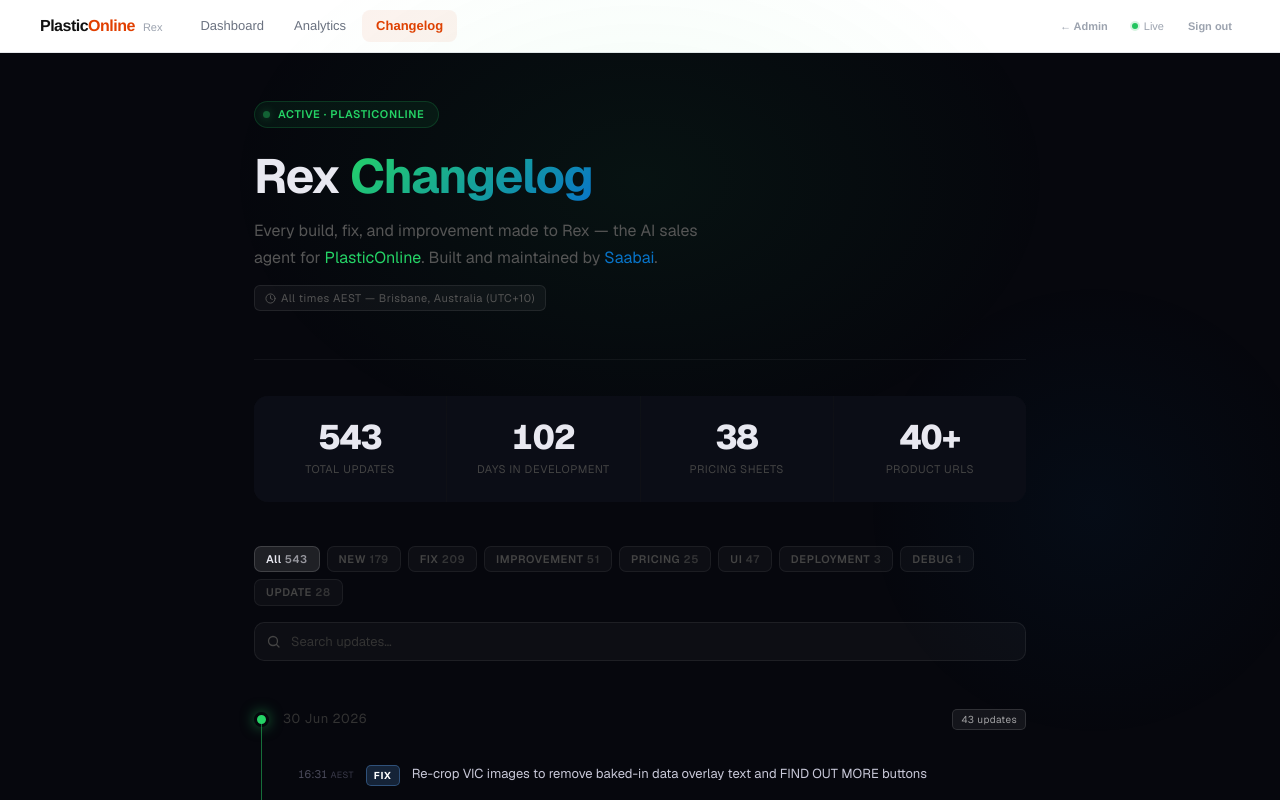
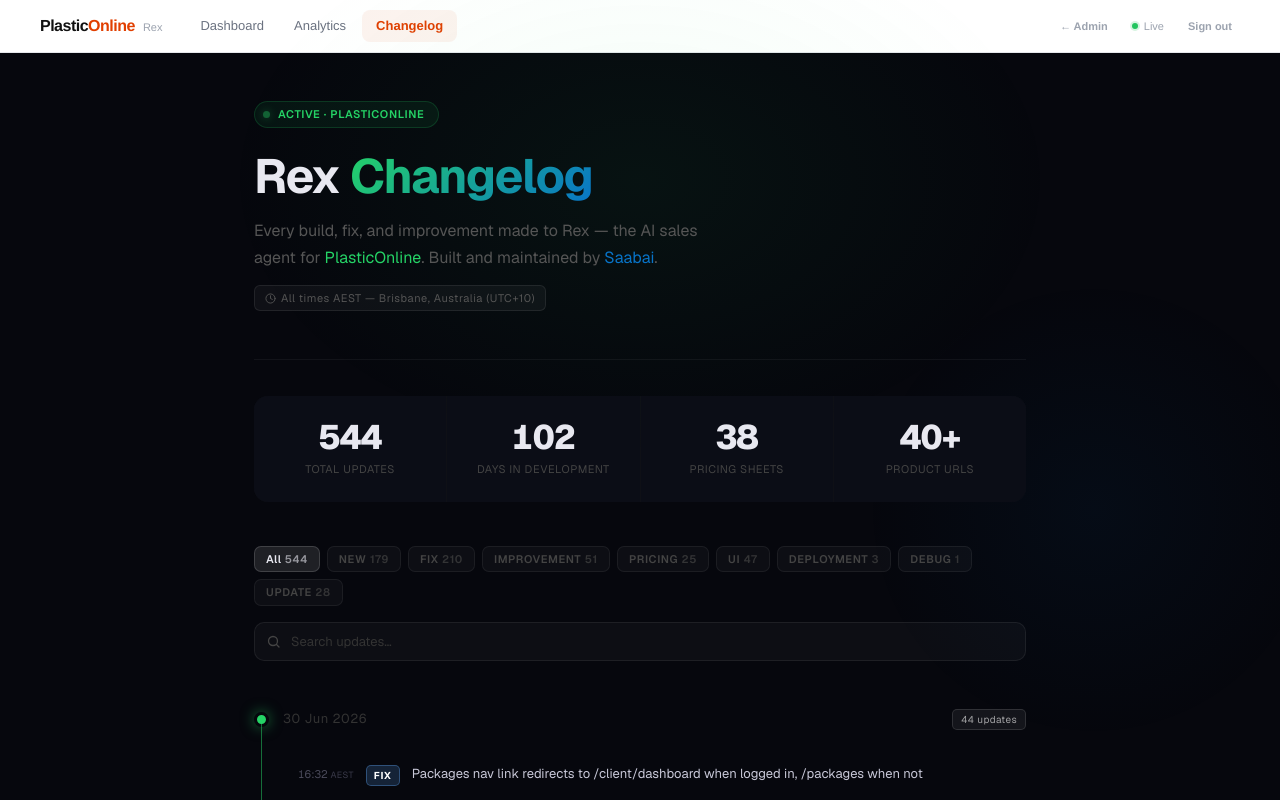
Before and after one commit to sg-satoshi/saabai-site, a Next.js app: page /rex-changelog in a window 1280 px wide. Shown: the top 800 px of the page. Built offline with nearby package versions, Linux system fonts and the light colour scheme.

Commit message:
chore: force redeploy — clear Vercel cache, serve updated enquiry section

```diff
--- a/app/rex-changelog/ChangelogClient.tsx
+++ b/app/rex-changelog/ChangelogClient.tsx
@@ -32,6 +32,7 @@
   {
     date: "30 Jun 2026",
     entries: [
+      { time: "16:32", tag: "FIX", title: "Packages nav link redirects to /client/dashboard when logged in, /packages when not" },
       { time: "16:31", tag: "FIX", title: "Re-crop VIC images to remove baked-in data overlay text and FIND OUT MORE buttons" },
       { time: "16:29", tag: "UI", title: "Update enquiry copy with marketing copy — 'Lock In Your Yield' headline, dynamic price/yield, stronger urgency" },
       { time: "16:27", tag: "NEW", title: "Replace static CTA with property-specific enquiry form + sales copy" },
```
